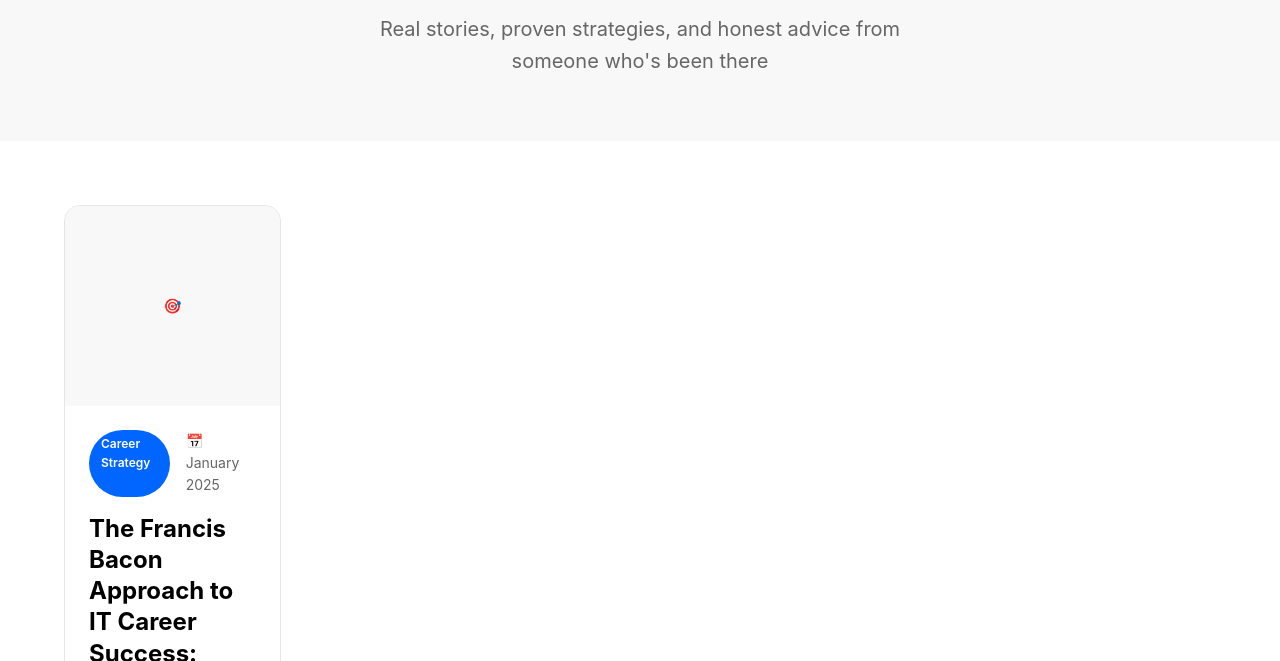
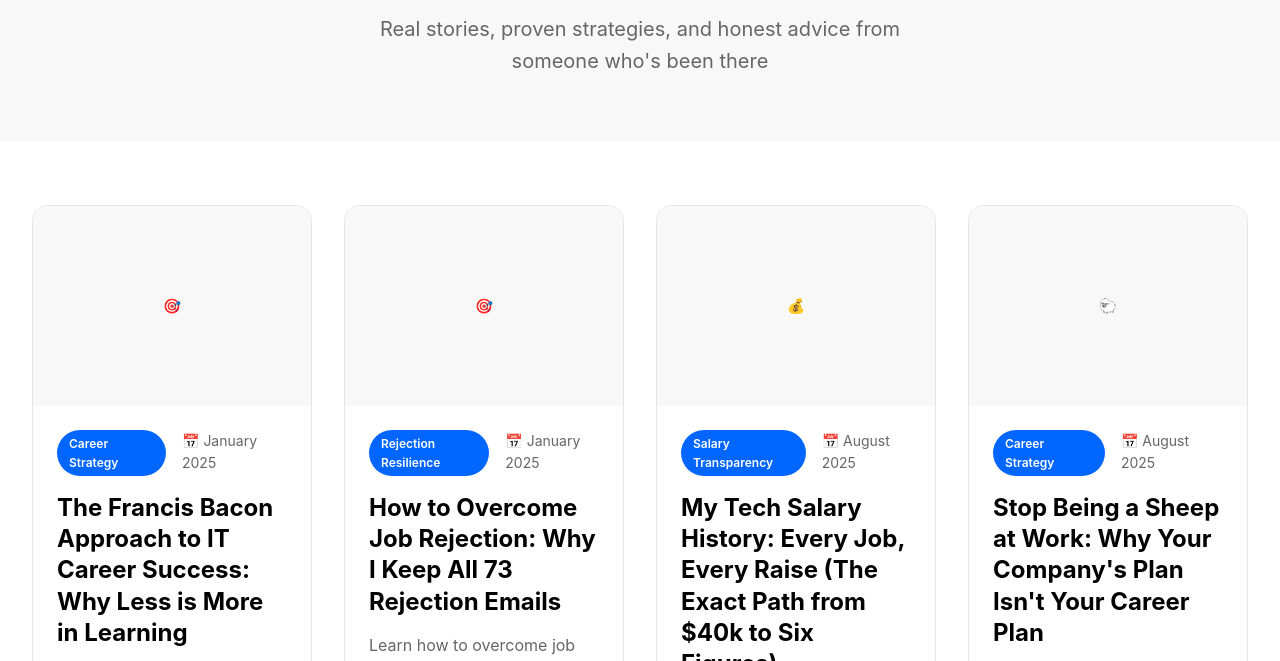
Before and after one commit to ptokito/https-careerpivoting.com-, a website: page blog.html in a window 1280 px wide. Shown: the part 253-914 px from the top of the page. Drawn offline with Linux system fonts and the light colour scheme.

Commit message:
Fix blog grid layout to properly display 4 columns across full width

```diff
--- a/blog.html
+++ b/blog.html
@@ -157,8 +157,9 @@
             display: grid;
             grid-template-columns: repeat(4, 1fr);
             gap: 2rem;
-            width: 100vw;
-            margin-left: calc(-50vw + 50%);
+            width: 100%;
+            max-width: 1400px;
+            margin: 0 auto;
         }
 
         .blog-card {
@@ -293,7 +294,6 @@
 
     <!-- Blog Grid -->
     <section class="blog-grid">
-        <div style="max-width: 100%; padding: 0 2rem; margin: 0;">
             <div class="blog-card">
                 <div class="blog-image">🎯</div>
                 <div class="blog-content">
@@ -345,7 +345,6 @@
                     <a href="blog-stop-being-sheep.html" class="read-more">Read More →</a>
                 </div>
             </div>
-        </div>
     </section>
 </body>
 </html>
```
